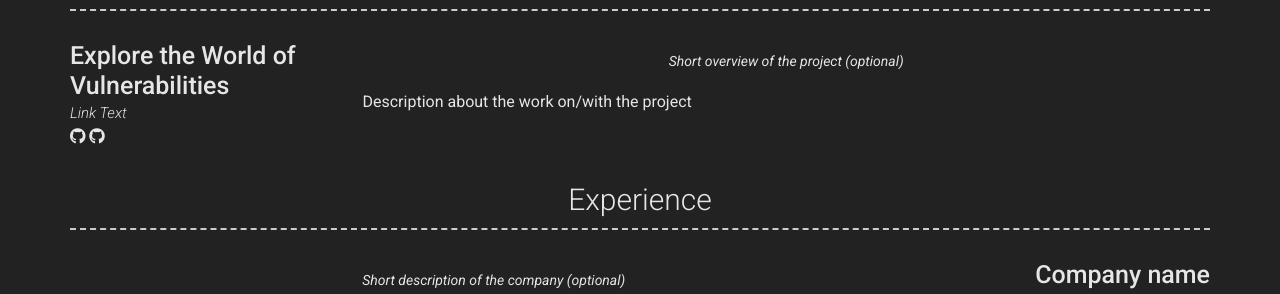
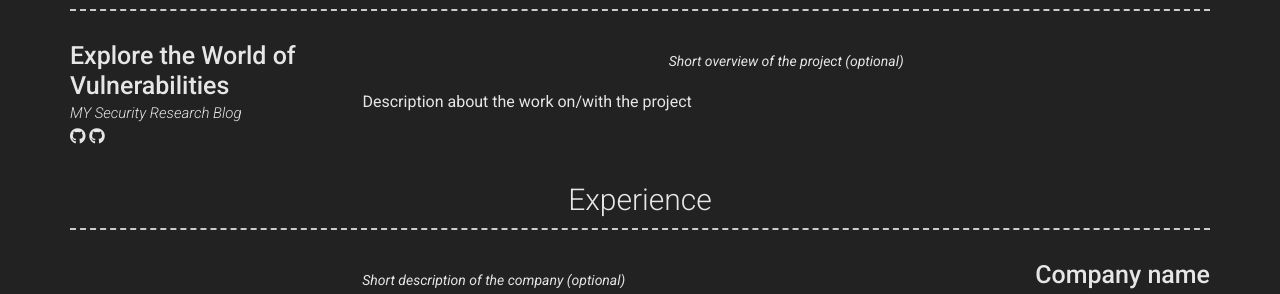
Before and after one commit to yashomer1994/Resume, a Jekyll site: the page built from index.md, in a window 1280 px wide. Shown: the part 965-1259 px from the top of the page. Built offline with Jekyll 4.4.1, drawn with Linux system fonts in a browser that asks for light colours; nearby versions of some CDN libraries.

Commit message:
Update _config.yml

```diff
--- a/_config.yml
+++ b/_config.yml
@@ -67,7 +67,7 @@ content:
       - layout: left
         title: Explore the World of Vulnerabilities
         link: https://yashomer1994.github.io/yash007.github.io/
-        link_text: Link Text
+        link_text: MY Security Research Blog
         additional_links:
           - title:  Github page for project (eg. sproogen/modern-resume-theme)
             icon: fab fa-github
```
